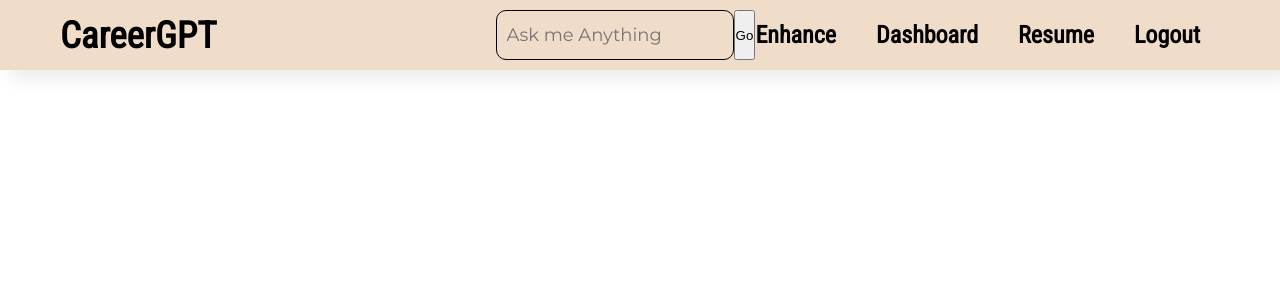
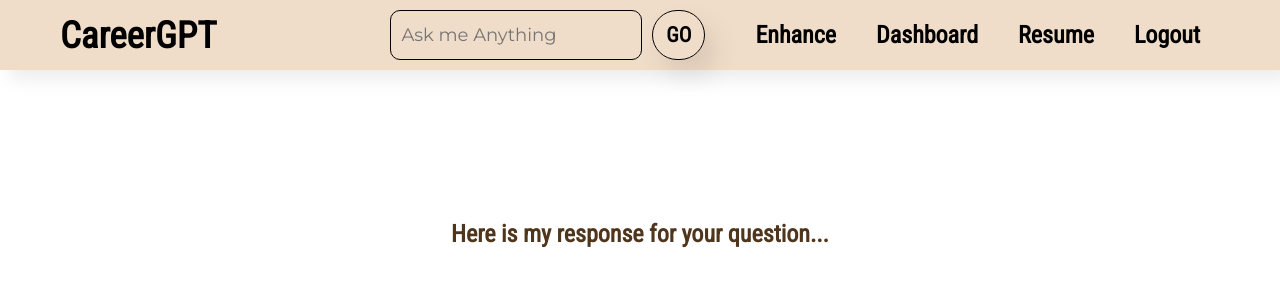
Before and after one commit to divyanshrm/CareerGPT-Shellhacks, a Django app: page /dashboard/ask/ in a window 1280 px wide. Shown: the top 300 px of the page. Run offline with Django 4.2, Linux system fonts and the light colour scheme; a user stored in the database is signed in; tables that the repository leaves empty hold one stand-in row (values such as "Sample post").

Commit message:
frontend-done

```diff
--- a/static/css/master.css
+++ b/static/css/master.css
@@ -76,20 +76,22 @@
     color: green;
 }
 
-.button {
+.ask-button {
+    width: 67px;
     height: 50px;
-    width: 150px;
     font-size: 21px;
     vertical-align: middle;
+    background-color: transparent;
     border: none;
     border-radius: 30px;
-
+    border: solid 1px black;
     font-family: 'Roboto Condensed', sans-serif;
     font-weight: 900;
     box-shadow: 10px 15px 28px 0px rgba(0, 0, 0, 0.1);
+    margin-left: 10px;
 }
 
-button:hover {
+.ask-button:hover {
     background-color: black;
     color: white;
 }
@@ -107,9 +109,15 @@
     color: #563c22;
 }
 
-input {
+.ask {
+    display: flex;
+    flex-direction: row;
+    align-items: center;
+    margin-right: 50px;
+}
+
+#ask-text-input {
     padding: 10px;
-    margin-left: 10px;
     overflow: hidden;
     background-color: transparent;
     border-radius: 10px;
@@ -120,18 +128,13 @@
     font-size: large;
     font-family: 'Montserrat', sans-serif;
     background-color: #f0ddc9;
-
+    flex-direction: column;
+    justify-content: center;
+    margin: 0%;
 }
 
-input:focus {
-    background-color: rgba(255, 255, 255, 0.525);
+#ask-text-input:focus {
+    background-color: white;
     border: none;
     outline: none;
-    background-color: #f0ddc9;
 }
-
-.ask {
-    display: flex;
-    flex-direction: row;
-
-}
--- /dev/null
+++ b/static/dashboard/css/ask.css
@@ -0,0 +1,26 @@
+.ask-response-container {
+    width: 100%;
+    margin-top: 200px;
+    display: flex;
+    flex-direction: column;
+    align-items: center;
+}
+
+.ask-response {
+    width: 60vw;
+    height: fit-content;
+    box-shadow: 10px 15px 28px 0px rgba(0, 0, 0, 0.1);
+    text-align: left;
+    line-height: 0.8cm;
+}
+
+.page-title {
+    font-family: 'Roboto Condensed',
+        sans-serif;
+    font-size: 1.5rem;
+    font-weight: 1000;
+    color: #4f351b;
+    width: 100%;
+    border-radius: 10px 10px 0px 0px;
+    padding: 20px;
+}
--- a/static/dashboard/css/dashboard.css
+++ b/static/dashboard/css/dashboard.css
@@ -82,7 +82,7 @@
 }
 
 li::before {
-    content: 'â–¶';
+    content: '▶';
     position: absolute;
     left: -50px;
 }
--- a/templates/base.html
+++ b/templates/base.html
@@ -22,10 +22,9 @@
   <link
     href="https://fonts.googleapis.com/css2?family=Montserrat:wght@100;300;400&family=Roboto+Condensed:wght@300;400&display=swap"
     rel="stylesheet">
-  <link rel="stylesheet" href="{% static 'css/master.css' %}">
   {% block headblock %}
   {% endblock %}
-
+  <link rel="stylesheet" href="{% static 'css/master.css' %}">
 </head>
 
 <body class="body-whole">
@@ -42,8 +41,10 @@
         <form method="post" action="{% url 'dashboard:ask' %}">
           {% csrf_token %}
           <div class="ask">
-            <input type="text" name="ask-me-anything" placeholder="Ask me Anything" required>
-            <button type="submit" name="my_button" value="ButtonValue">Go</button>
+            <input id="ask-text-input" type="text" name="ask-me-anything" placeholder="Ask me Anything" required>
+            <button class="ask-button" type="submit" name="my_button" value="ButtonValue">
+              GO
+            </button>
           </div>
         </form>
 
--- a/templates/dashboard/ask.html
+++ b/templates/dashboard/ask.html
@@ -1,8 +1,23 @@
-{% extends "base.html" %}
-
+{% extends 'base.html' %}
+{% load static %}
+<link rel="preconnect" href="https://fonts.googleapis.com">
+<link rel="preconnect" href="https://fonts.gstatic.com" crossorigin>
+<link
+    href="https://fonts.googleapis.com/css2?family=Montserrat:wght@100;300;400&family=Roboto+Condensed:wght@300;400&display=swap"
+    rel="stylesheet">
+{% block headblock %}
+<link rel="stylesheet" href="{% static 'dashboard/css/ask.css' %} ">
+{% endblock %}
 {% block content %}
 
-    {% if gpt %}
-    {{gpt}}
-    {% endif %}
+<div class="ask-response-container">
+    <div class="page-title">
+        Here is my response for your question...
+    </div>
+    <div class="ask-response">
+        {% if gpt %}
+        {{gpt}}
+        {% endif %}
+    </div>
+</div>
 {% endblock %}
```
Also changed, not shown: static/resume/css/resume.css (+24 -1 lines), static/logo/search.png (added).
